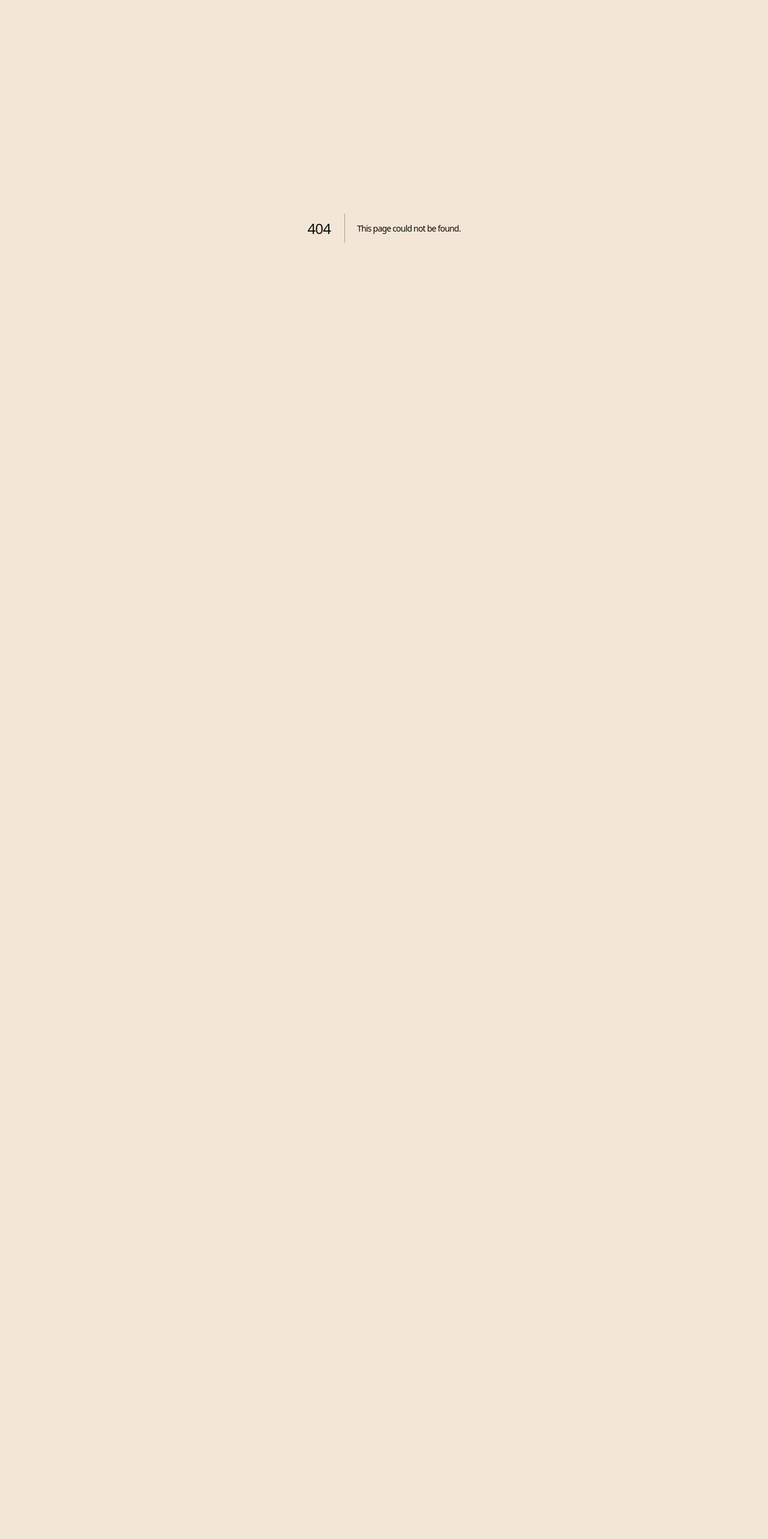
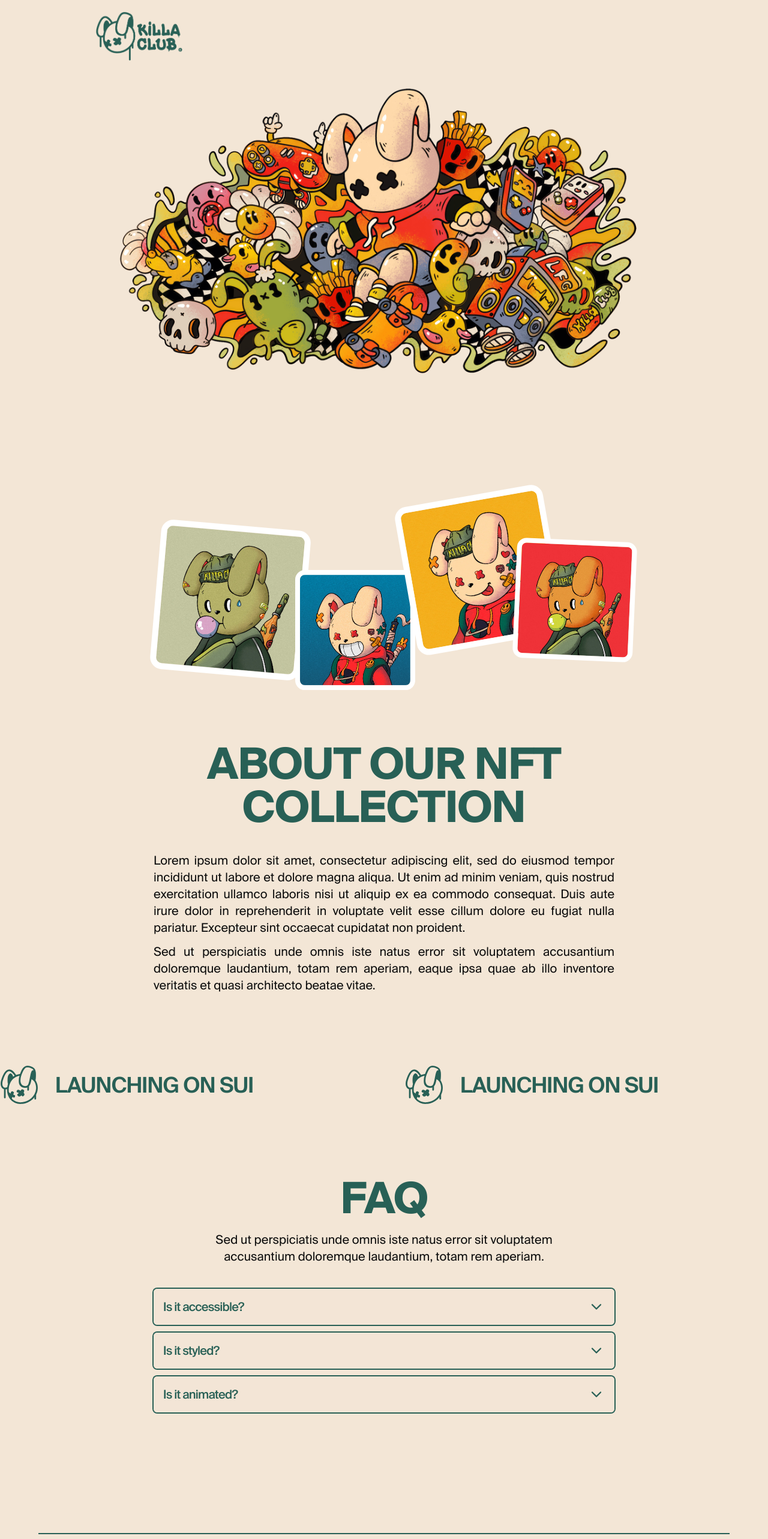
Before and after one commit to mbozhik/killa, a Next.js app: page /previous in a window 1280 px wide. Before the commit this address had no page. Shown: the part 20-2585 px from the top of the page at 60% size. Before the commit the page ends 800 px from the top, so only its background shows below. Built offline with nearby package versions, Linux system fonts and the light colour scheme.

Commit message:
init `/previous` page (temp)

```diff
--- /dev/null
+++ b/src/app/previous/page.tsx
@@ -0,0 +1,24 @@
+import Header from '@/components/Header/Header'
+import Hero from '@/components/index/Hero'
+import CharactersAnimation from '@/components/index/CharactersAnimation'
+import Launch from '@/components/index/Launch'
+import About from '@/components/index/About'
+import RunningLine from '@/components/index/RunningLine'
+import Faq from '@/components/index/Faq'
+import Footer from '@/components/index/Footer'
+
+export default function Index() {
+  return (
+    <>
+      <Header />
+      <Hero />
+      <CharactersAnimation />
+
+      {/* <Launch /> */}
+      <About />
+      <RunningLine className="mt-[15vh]" />
+      <Faq />
+      <Footer />
+    </>
+  )
+}
```
